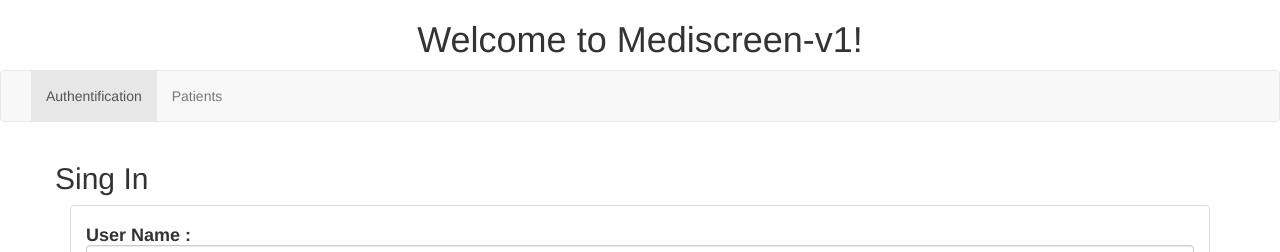
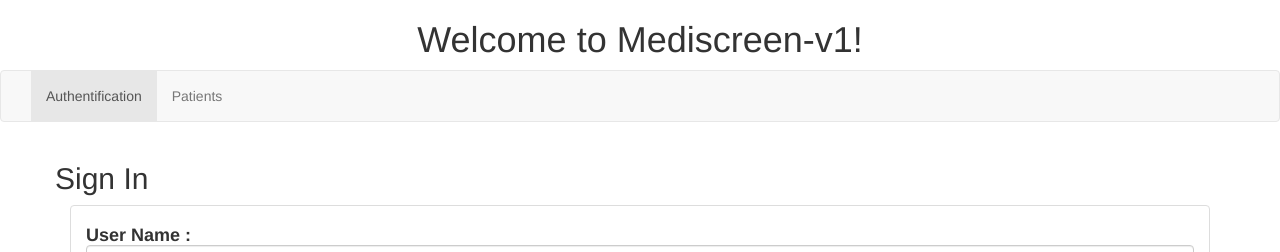
Before and after one commit to E2lre/SoftwareAcademy-P9-IHM, an Angular app: page /auth in a window 1280 px wide. Shown: the top 252 px of the page. Built offline with nearby package versions, Linux system fonts and the light colour scheme.

Commit message:
mise en forme

```diff
--- a/src/app/auth/auth.component.html
+++ b/src/app/auth/auth.component.html
@@ -1,4 +1,4 @@
-<h2>Sing In</h2>
+<h2>Sign In</h2>
 <div class="col-xs-12">
   <li class="list-group-item">
     <h4><b>User Name : </b><input type="text" class="form-control" placeholder="username" [(ngModel)]="username"></h4>
```
